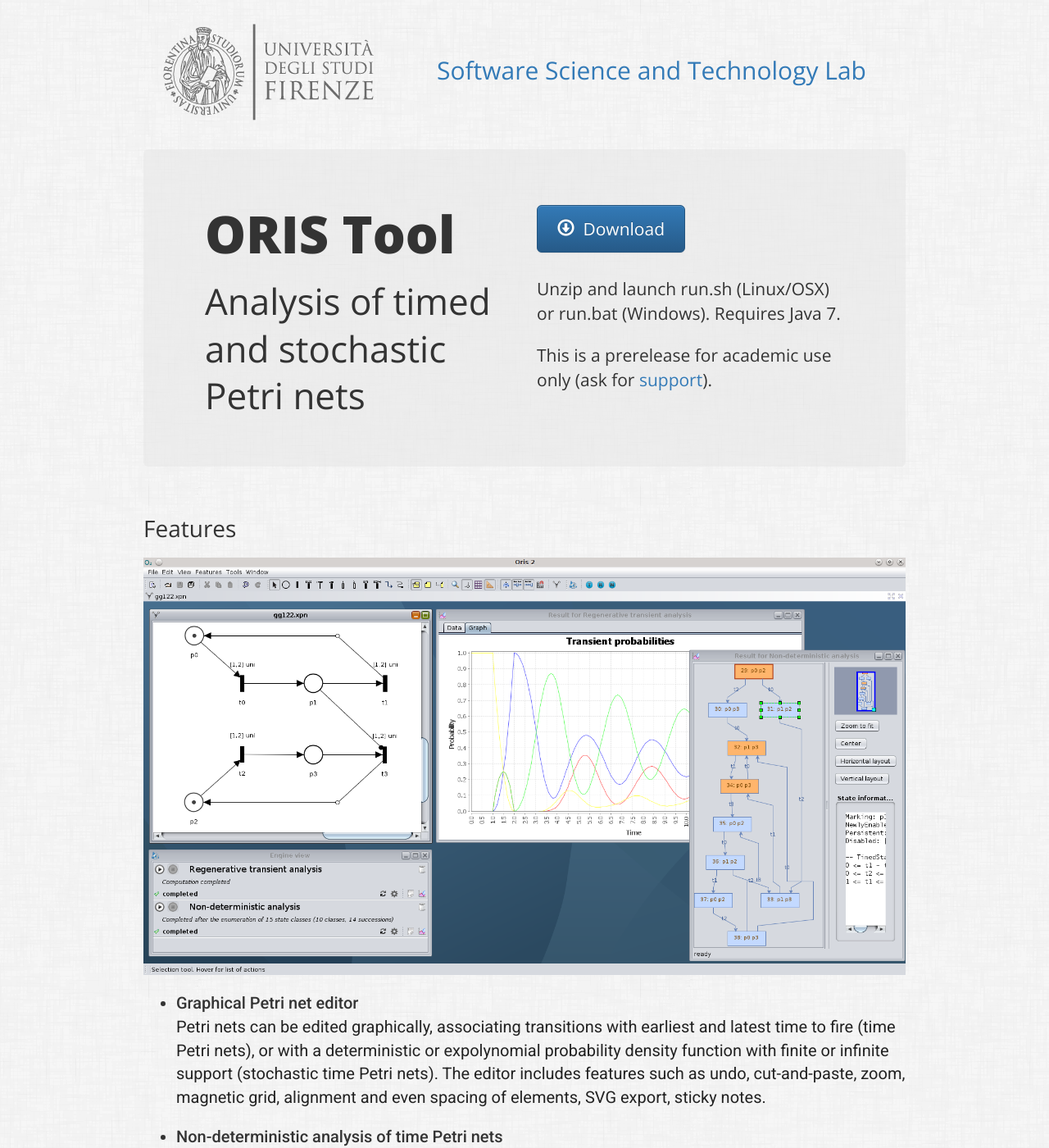
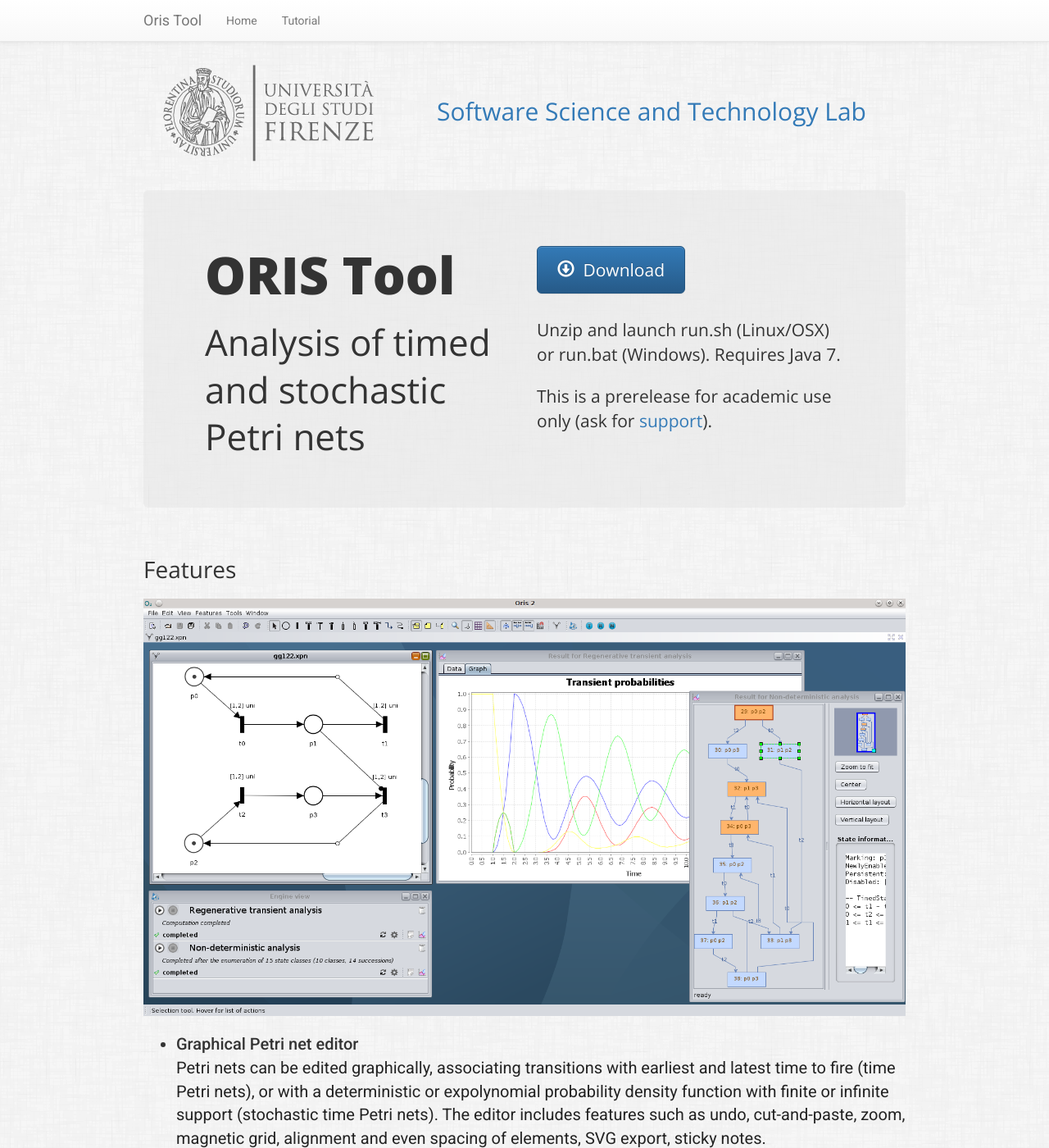
Before and after one commit to oris-tool/oris-tool.github.io, a Jekyll site: the page built from index.html, in a window 1280 px wide and 1400 px high. Shown: the whole window at 82% size. Built offline with Jekyll 4.4.1, drawn with Linux system fonts in a browser that asks for light colours.

Commit message:
Tutorial WIP

```diff
--- a/_layouts/default.html
+++ b/_layouts/default.html
@@ -28,6 +28,27 @@
 
   <body>
 
+    <nav class="navbar navbar-default navbar-fixed-top">
+      <div class="container">
+        <div class="navbar-header">
+          <button type="button" class="navbar-toggle collapsed" data-toggle="collapse" data-target="#bs-example-navbar-collapse-1" aria-expanded="false">
+            <span class="sr-only">Toggle navigation</span>
+            <span class="icon-bar"></span>
+            <span class="icon-bar"></span>
+            <span class="icon-bar"></span>
+          </button>
+          <a class="navbar-brand" href="/">Oris Tool</a>
+        </div>
+
+        <div class="collapse navbar-collapse" id="bs-example-navbar-collapse-1">
+          <ul class="nav navbar-nav">
+            <li><a href="/">Home</a></li>
+            <li><a href="/tutorial">Tutorial</a></li>
+          </ul>
+        </div>
+      </div>
+    </nav>
+
     <div class="container">
       <div class="header">
 	      <div class="col-lg-4 logo">
@@ -38,9 +59,7 @@
         </div>
       </div>
       <div class="clearfix"></div>
-
         {{ content }}
-
       <div class="footer">
         <p>&copy; Software Science and Technology Lab &mdash; Università di Firenze</p>
       </div>
@@ -53,6 +72,7 @@
     <script src="https://maxcdn.bootstrapcdn.com/bootstrap/3.3.6/js/bootstrap.min.js" integrity="sha384-0mSbJDEHialfmuBBQP6A4Qrprq5OVfW37PRR3j5ELqxss1yVqOtnepnHVP9aJ7xS" crossorigin="anonymous"></script>
 
     <script type="text/javascript">
+
       $(document).ready(function() {
         $("body").one("mousemove", function() {
           setTimeout(function() {
@@ -81,4 +102,6 @@
       })();
 
     </script>
+
+  </body>
 </html>
--- a/css/oris.css
+++ b/css/oris.css
@@ -4,7 +4,7 @@
 // Space out content a bit
 body
   font-family: roboto, sans-serif
-  padding-top: 20px
+  padding-top: 70px
   padding-bottom: 20px
   background-image: url('/assets/back.png')
 
--- a/css/oris.sass
+++ b/css/oris.sass
@@ -4,7 +4,7 @@
 // Space out content a bit
 body
   font-family: roboto, sans-serif
-  padding-top: 20px
+  padding-top: 70px
   padding-bottom: 20px
   background-image: url(/images/back.png)
 
@@ -131,3 +131,11 @@
       color: #888
   p.others
     padding-top: 40px
+
+img.toolbar-btn
+  height: 1em
+  width: auto
+  margin-bottom: 5px
+
+img.tutorial-screenshot
+  max-width: 100%
--- a/index.html
+++ b/index.html
@@ -1,6 +1,6 @@
 ---
 layout: default
-title: Analysis of timed and stochastic Petri nets
+title: Analysis of Timed and Stochastic Petri Nets
 ---
 <div class="jumbotron">
   <div class="col-lg-6">
@@ -64,7 +64,8 @@
 
 <div class="row section">
   <h4>Publications</h4>
-  <ol class="bibliography"><li><span id="CRV13">L. Carnevali, L. Ridi and E. Vicario, <a href="http://dx.doi.org/10.1109/TSE.2012.42"> A Quantitative Approach to Input Generation in Real-Time Testing of Stochastic Systems</a>, <i>IEEE Trans. Softw. Eng.</i>, vol. 39, no. 3, pp. 292-304, Mar. 2013. <a href="http://www.dsi.unifi.it/~vicario/Research/CRV_TSE12_Yakamoz.pdf"><img src="/images/pdf.png"></a></span></li>
+  <ol class="bibliography">
+    <li><span id="CRV13">L. Carnevali, L. Ridi and E. Vicario, <a href="http://dx.doi.org/10.1109/TSE.2012.42"> A Quantitative Approach to Input Generation in Real-Time Testing of Stochastic Systems</a>, <i>IEEE Trans. Softw. Eng.</i>, vol. 39, no. 3, pp. 292-304, Mar. 2013. <a href="http://www.dsi.unifi.it/~vicario/Research/CRV_TSE12_Yakamoz.pdf"><img src="/images/pdf.png"></a></span></li>
     <li><span id="HPRV-peva12">A. Horváth, M. Paolieri, L. Ridi and E. Vicario, <a href="http://dx.doi.org/10.1016/j.peva.2011.11.002"> Transient analysis of non-Markovian models using stochastic state classes</a>, <i>Perform. Eval.</i>, vol. 69, no. 7, pp. 315–335, Jul. 2012. <a href="http://www.dsi.unifi.it/~vicario/Research/HPRV_PEva12_Ola.pdf"><img src="/images/pdf.png"></a></span></li>
     <li><span id="HPRV-qest11">A. Horváth, M. Paolieri, L. Ridi and E. Vicario, <a href="http://dx.doi.org/10.1109/QEST.2011.23"> Probabilistic Model Checking of non-Markovian Models with Concurrent Generally Distributed Timers</a>, in <i>QEST’11</i>, pp. 131–140, IEEE CS, 2011. <a href="http://www.dsi.unifi.it/~vicario/Research/milton.pdf"><img src="/images/pdf.png"></a></span></li>
     <li><span id="sirio_safecomp">L. Carnevali, L. Ridi and E. Vicario, <a href="http://dx.doi.org/10.1007/978-3-642-24270-0_30"> A framework for simulation and symbolic state space analysis of non-Markovian models</a>, in <i>SAFECOMP’11</i>, LNCS, vol. 6894, pp. 409–422, Springer, 2011. <a href="http://www.dsi.unifi.it/~vicario/Research/vicario_safecomp11.pdf"><img src="/images/pdf.png"></a></span></li>
@@ -72,18 +73,12 @@
     <li><span id="VSC09quv">E. Vicario, L. Sassoli and L. Carnevali, <a href="http://dx.doi.org/10.1109/TSE.2009.36"> Using Stochastic State Classes in Quantitative Evaluation of Dense-Time Reactive Systems</a>, <i>IEEE Trans. Softw. Eng.</i>, vol. 35, no. 5, pp. 703–719, Sep. 2009. <a href="http://www.dsi.unifi.it/~vicario/Research/VSC_TSE09-2.pdf"><img src="/images/pdf.png"></a></span></li>
     <li><span id="CGV09calculus">L. Carnevali, L. Grassi and E. Vicario, <a href="http://dx.doi.org/10.1109/TSE.2008.101"> State-Density Functions over DBM Domains in the Analysis of Non-Markovian Models</a>, <i>IEEE Trans. Softw. Eng.</i>, vol. 35, no. 2, pp. 178–194, Mar. 2009. <a href="http://www.dsi.unifi.it/~vicario/Research/CGV_TSE09.pdf"><img src="/images/pdf.png"></a></span></li>
     <li><span id="BPSV05intro">G. Bucci, R. Piovosi, L. Sassoli and E. Vicario, <a href="http://dx.doi.org/10.1109/QEST.2005.17"> Introducing Probability within State Class Analysis of Dense Time Dependent Systems</a>, in <i>QEST’05</i>, pp. 13-22, IEEE CS, 2005. <a href="http://www.dsi.unifi.it/~vicario/Research/QEST05.pdf"><img src="/images/pdf.png"></a></span></li>
-<li><span id="Vic01">E. Vicario, <a href="http://dx.doi.org/10.1109/32.940727"> Static Analysis and Dynamic Steering of Time-Dependent Systems</a>, <i>IEEE Trans. Softw. Eng.</i>, vol. 27, no. 8, pp. 728–748, Aug. 2001. <a href="http://www.dsi.unifi.it/~vicario/Research/TSE01.pdf"><img src="/images/pdf.png"></a></span></li></ol>
-  <p>For a summary of the method of stochastic state classes, check
-  the slides of the
-  talk <a href="https://docs.google.com/file/d/0B5QS_rd_GOv5V2NSOXRGR2JySVU/view?pli=1">"Evaluation
-  of non-Markovian models through the method of stochastic state
-  classes"</a> by Prof. Enrico Vicario (Dagstuhl Seminar
-  on <a href="http://www.dagstuhl.de/no_cache/en/program/calendar/semhp/?semnr=14031">Randomized
-  Timed and Hybrid Models for Critical Infrastructures</a>, 2014).</p>
+    <li><span id="Vic01">E. Vicario, <a href="http://dx.doi.org/10.1109/32.940727"> Static Analysis and Dynamic Steering of Time-Dependent Systems</a>, <i>IEEE Trans. Softw. Eng.</i>, vol. 27, no. 8, pp. 728–748, Aug. 2001. <a href="http://www.dsi.unifi.it/~vicario/Research/TSE01.pdf"><img src="/images/pdf.png"></a></span></li>
+  </ol>
+  <p>For a summary of the method of stochastic state classes, check the slides of the
+  talk <a href="https://docs.google.com/file/d/0B5QS_rd_GOv5V2NSOXRGR2JySVU/view?pli=1">"Evaluation of non-Markovian models through the method of stochastic state classes"</a> by Prof. Enrico Vicario (Dagstuhl Seminar on <a href="http://www.dagstuhl.de/no_cache/en/program/calendar/semhp/?semnr=14031">Randomized Timed and Hybrid Models for Critical Infrastructures</a>, 2014).</p>
 
-  <p>A previous release of ORIS, with support for the analysis of
-  non-deterministic preemptive models, can be found
-  at <a href="http://stlab.dinfo.unifi.it/oris1.0/">stlab.dinfo.unifi.it/oris1.0</a>.</p>
+  <p>A previous release of ORIS, with support for the analysis of non-deterministic preemptive models, can be found at <a href="http://stlab.dinfo.unifi.it/oris1.0/">stlab.dinfo.unifi.it/oris1.0</a>.</p>
 </div>
 
 <div class="row section contributors">
@@ -137,7 +132,6 @@
     <div class="clearfix"></div>
   </div>
   <p>
-    Other contributors: Dario D'Amico, Samuele Foni, Lorenzo Pardini,
-    Lorenzo Ridi, Alessandro Santoni, Francesco Santoni.
+    Other contributors: Dario D'Amico, Samuele Foni, Lorenzo Pardini, Lorenzo Ridi, Alessandro Santoni, Francesco Santoni.
   </p>
 </div>
```
Also changed, not shown: other parts of _layouts/default.html (+3 -2 lines), tutorial.html (added, +35 -0 lines), images/all_places_added.png (added), images/first_place.png (added), images/new_btn.png (added), images/place_btn.png (added), images/rename_place.png (added), images/select_btn.png (added), images/uni_btn.png (added). Lines whose indentation alone changed are shown as unchanged.
